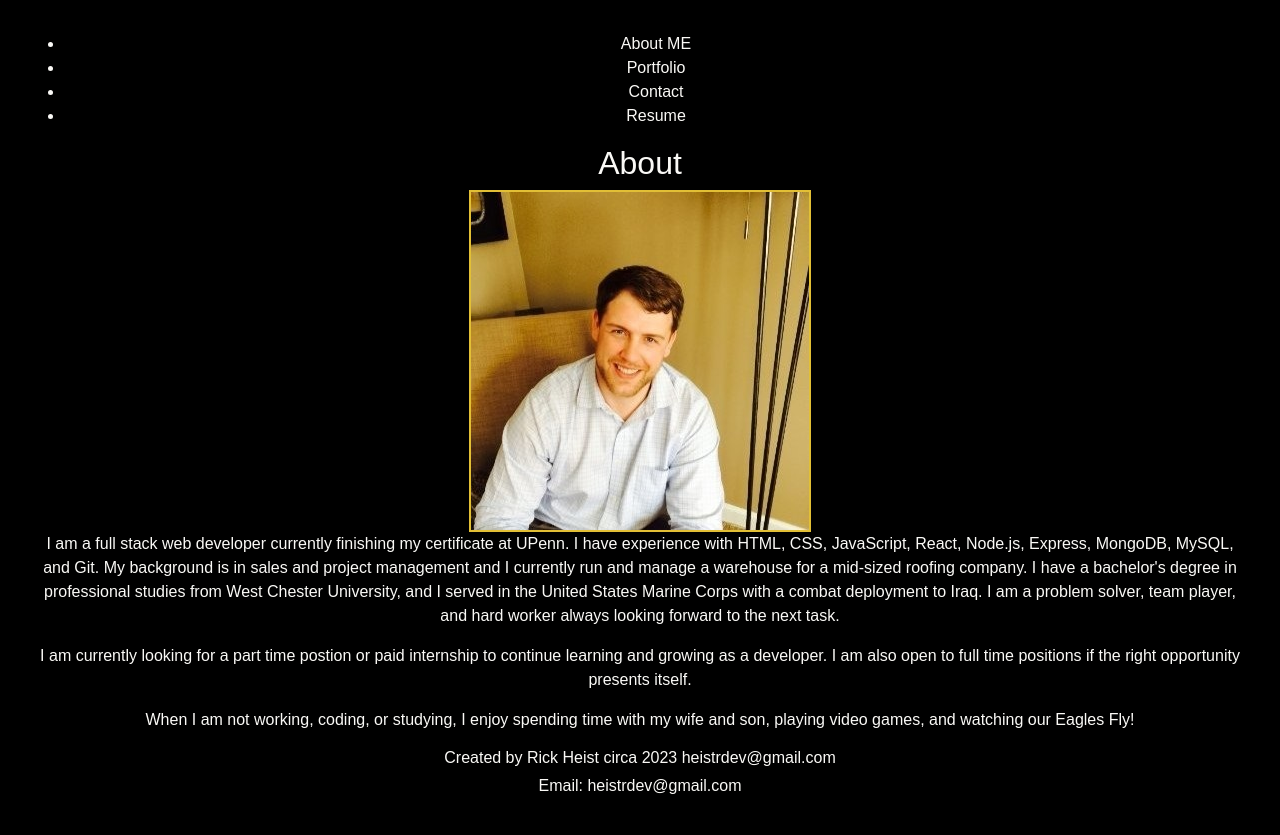
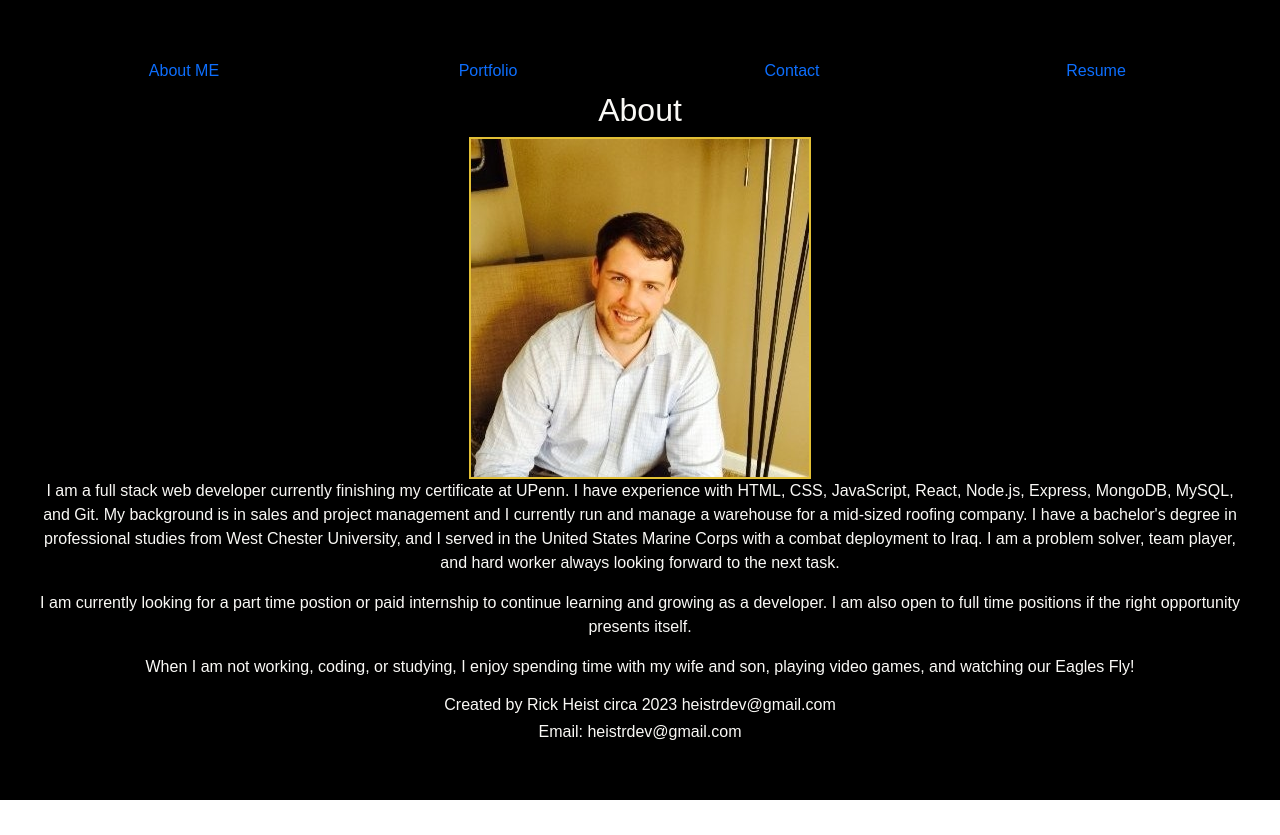
Before and after one commit to ruggerheist/react-portfolio, a React (Vite) app: page / in a window 1280 px wide. After the commit the page ends 800 px from the top, so only its background shows below. Built offline with nearby package versions, Linux system fonts and the light colour scheme.

Commit message:
continued styling

```diff
--- a/src/components/Nav.jsx
+++ b/src/components/Nav.jsx
@@ -1,11 +1,14 @@
+// import styles from './css/nav.module.css';
+import React from 'react';
+
 export default function Nav({setpage}) {
     return (
         <nav>
-            <ul>
-                <li onClick={() => setpage('About')}> About ME </li>
-                <li onClick={() => setpage('Portfolio')}> Portfolio </li>
-                <li onClick={() => setpage('Contact')}> Contact </li>
-                <li onClick={() => setpage('Resume')}> Resume </li>
+            <ul class="nav nav-justified">
+                <li class="nav-link" onClick={() => setpage('About')}> About ME </li>
+                <li class="nav-link" onClick={() => setpage('Portfolio')}> Portfolio </li>
+                <li class="nav-link" onClick={() => setpage('Contact')}> Contact </li>
+                <li class="nav-link" onClick={() => setpage('Resume')}> Resume </li>
             </ul>
         </nav>
     )
--- /dev/null
+++ b/src/css/nav.css
@@ -0,0 +1,6 @@
+.nav {
+    display: flex;
+    flex-direction: row;
+    justify-content: space-between;
+    align-items: center;
+}
```
